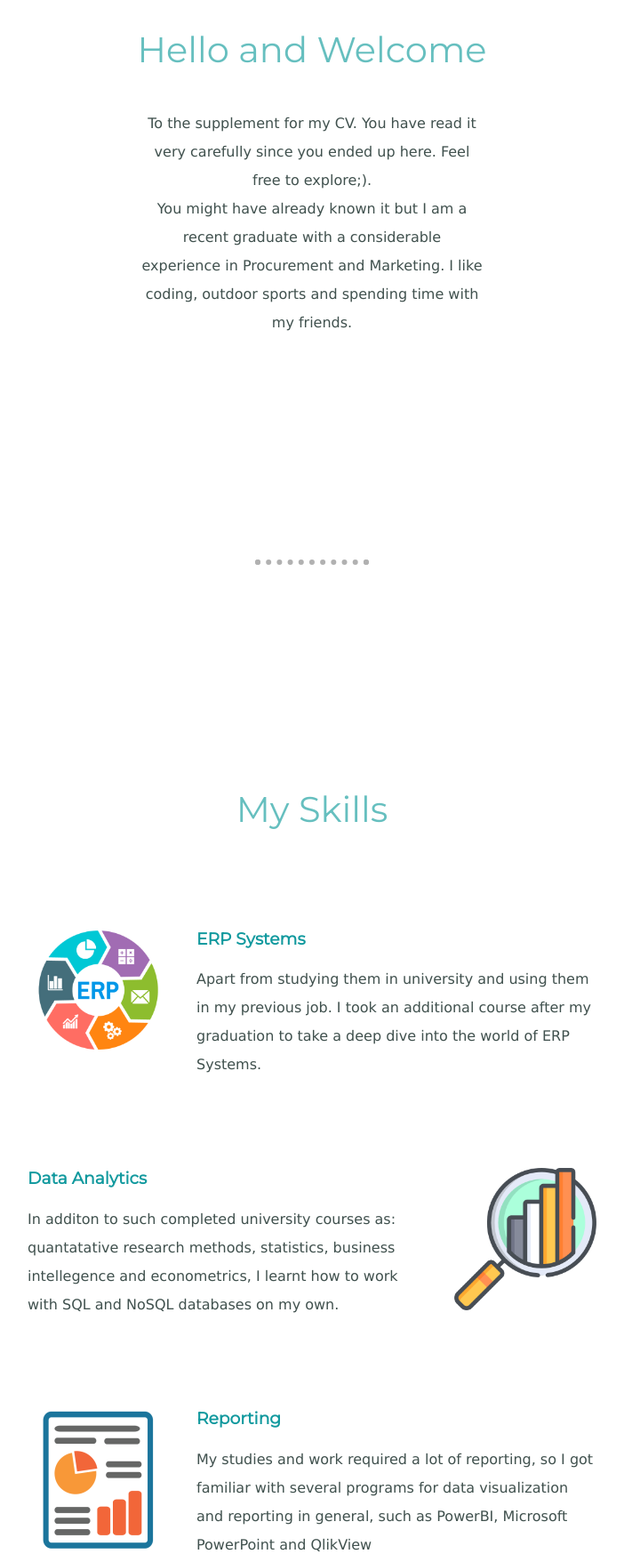
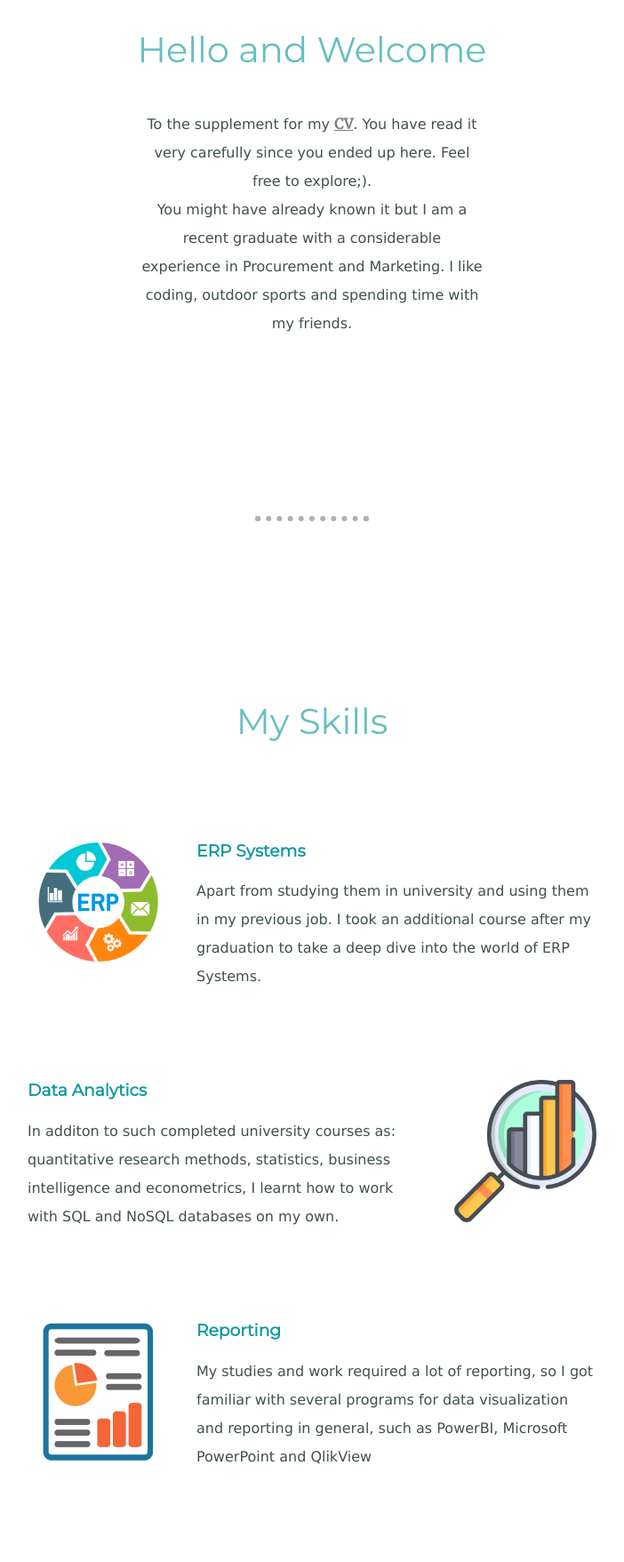
Before and after one commit to TCousiette/Business-Card, a plain HTML site: page index.html in a window 1280 px wide. Shown: the part 1140-2896 px from the top of the page at 89% size, without its empty margins (289-991 px from the left). Drawn offline with Linux system fonts and the light colour scheme.

Commit message:
text edits

```diff
--- a/css/styles.css
+++ b/css/styles.css
@@ -33,7 +33,7 @@ hr {
   border: dotted #b1b1b1 6px;
   border-bottom: none;
   width: 10%;
-  margin: 250px auto;
+  margin: 200px auto;
 }
 
 a{
@@ -296,3 +296,16 @@ img {vertical-align: middle;}
   max-height: 300px;
   max-width: 300px;
 }
+
+.header-link{
+  color: rgba(0,0,0,0.5) ;
+  margin: 0px;
+  font-weight: 900;
+  font-family: 'Merriweather', serif;
+text-decoration: underline;
+
+}
+
+.header-link:hover{
+  color: #0c686b;
+}
--- a/index.html
+++ b/index.html
@@ -25,7 +25,7 @@
     <div class="profile">
       <img id="profpic" src="images/timur.jpg" alt="timur-profile-img">
       <h2>Hello and Welcome</h2>
-      <p class="intro">To the supplement for my CV. You have read it very carefully since you ended up here. Feel free to explore;).
+      <p class="intro">To the supplement for my <a class="header-link" href="https://drive.google.com/file/d/1UyeulKlg7WnSRjTehvp6NznihEQL-30l/view?usp=sharing">CV</a>. You have read it very carefully since you ended up here. Feel free to explore;).
         <br>You might have already known it but I am a recent graduate with a considerable experience in Procurement and Marketing.
         I like coding, outdoor sports and spending time with my friends.</p>
     </div>
@@ -45,7 +45,7 @@
         <img class="data-img ed-img" src="images/data.png" alt="chillies-img">
 
         <h3>Data Analytics</h3>
-        <p>In additon to such completed university courses as: quantatative research methods, statistics, business intellegence and econometrics, I learnt how to work with SQL and NoSQL databases on my own.</p>
+        <p>In additon to such completed university courses as: quantitative research methods, statistics, business intelligence and econometrics, I learnt how to work with SQL and NoSQL databases on my own.</p>
 
       </div>
       <div class="skill-row">
@@ -74,7 +74,7 @@
 
         <h3>Saint-Petersburg State Transport University</h3>
         <p> I have my second bachelor degree in Management, specializing in Marketing. However, the program was well-balanced
-          and covered: financial analysis and accounting, human resourses management, statistics, supply chain operations and marketing.  </p>
+          and covered: financial analysis and accounting, HR management, statistics, supply chain operations and marketing.  </p>
 
       </div>
       <div class="skill-row">
@@ -82,7 +82,7 @@
 
         <h3>ERP Systems Course</h3>
         <p> I have completed an ERP Systems course from High School of Econimics which is rated as one of the best university in Russia.
-          Course itselft explains basic principles behind the systems, how they operate, handle data and evolve. It introdused me into InforERP LN, Microsoft Dynamics AX, Oracle EBS and SAP.
+          Course itselft explains basic principles behind the systems, how they operate, handle data and evolve. It introduced me into InforERP LN, Microsoft Dynamics AX, Oracle EBS and SAP.
         </p>
 
       </div>
@@ -90,7 +90,7 @@
         <img class="udemy-img ed-img" src="images/udemy.png" alt="udemy-img">
 
         <h3>Web - Development Course by Udemy</h3>
-        <p> Programming seemed intresting to me since school but I got a chance to finally learn it only in 2019. And since then it has been one of my hobbies that I am very passionate about.
+        <p> Programming seemed interesting to me since school but I got a chance to finally learn it only in 2019. And since then it has been one of my hobbies that I am very passionate about.
           I have covered both: frontend and backend. </p>
 
       </div>
@@ -188,7 +188,6 @@
   <div class="bottom-container">
     <a class="footer-link" href="https://www.linkedin.com/in/trtaisumov/">LinkedIn</a>
     <a class="footer-link" href="https://github.com/TCousiette">GitHub</a>
-    <a class="footer-link" href="https://tcousiette.github.io/TimurTaisumov/">Website</a>
     <p class="copyright">© Timur Taisumov 2023.</p>
   </div>
 </body>
```
